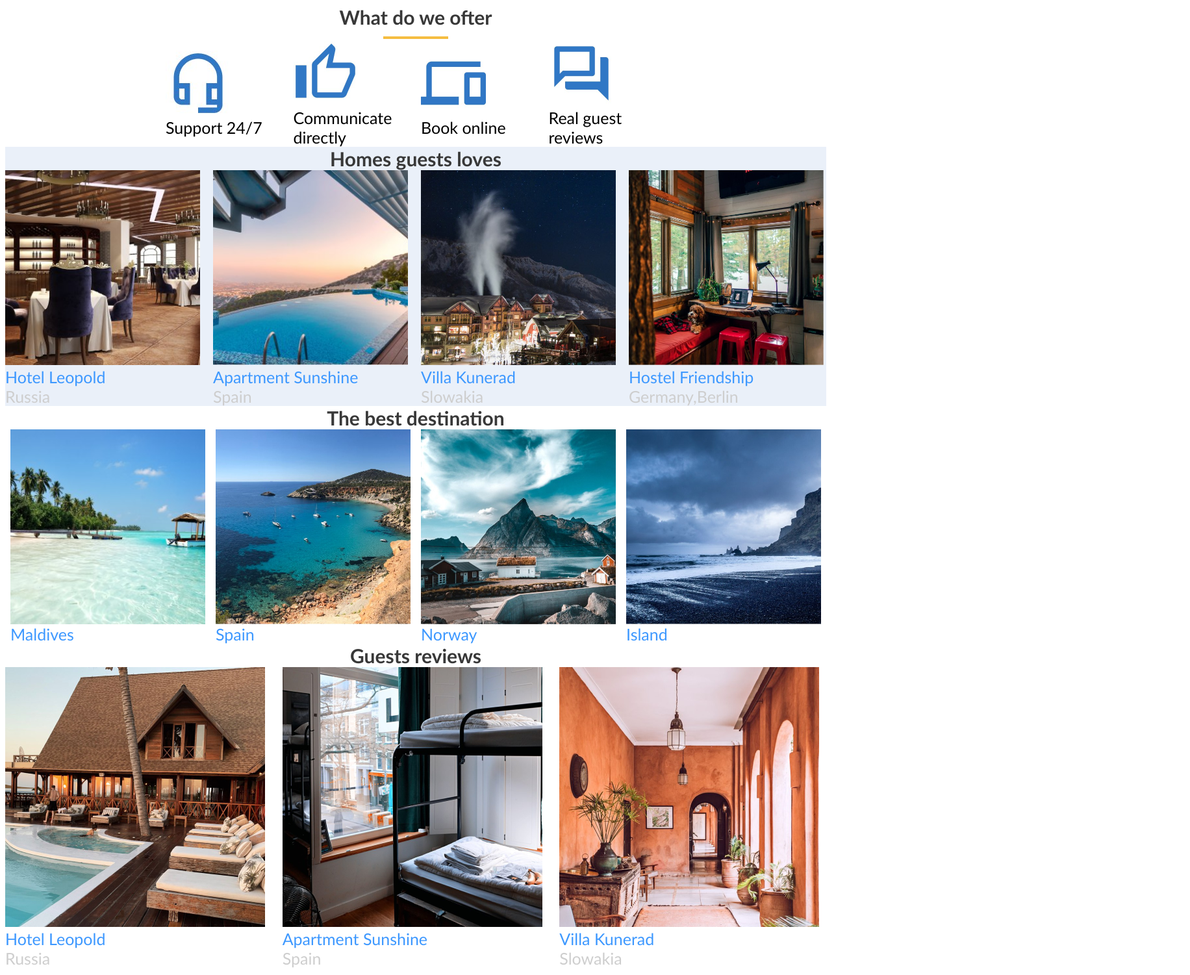
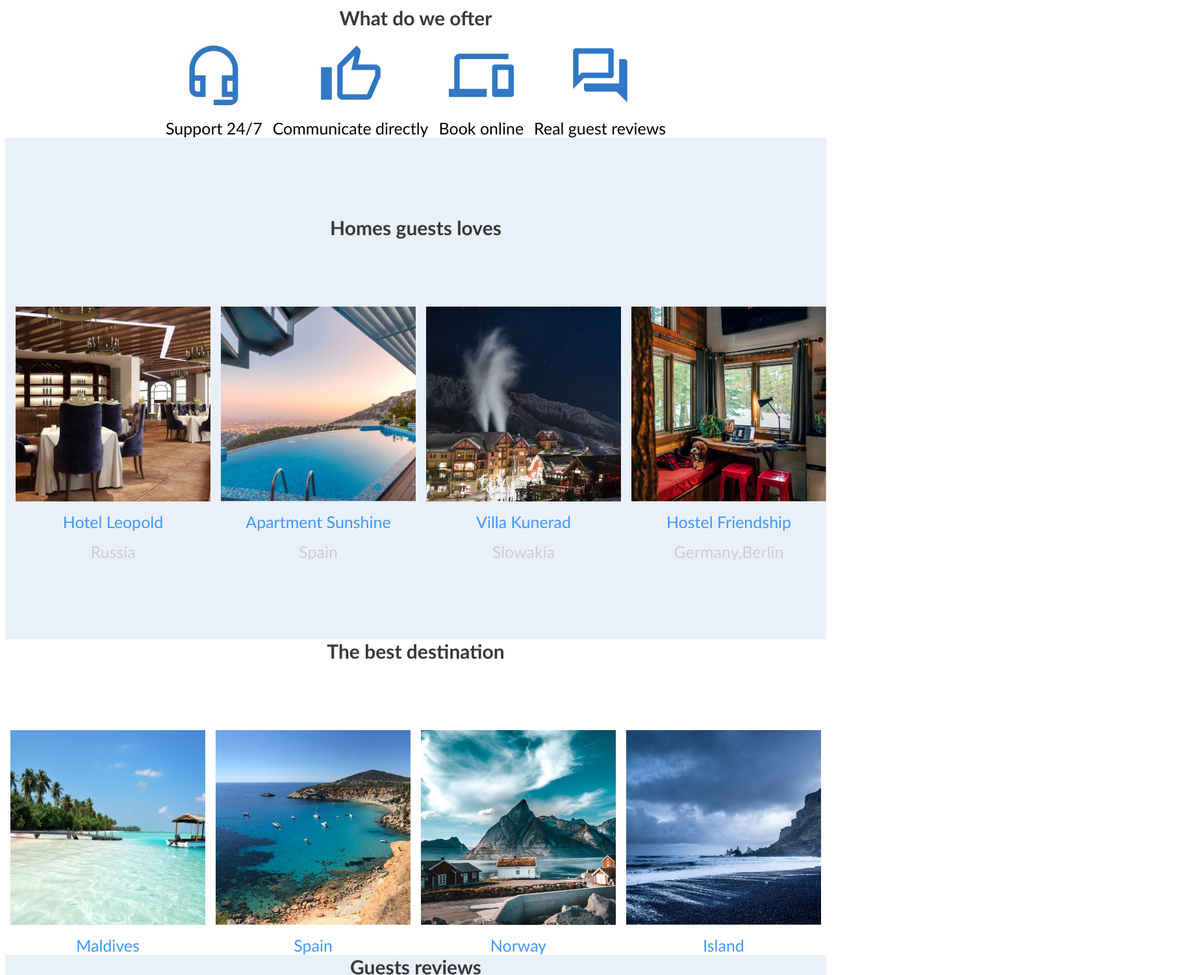
Before and after one commit to sofishkoss/solbeg-html, a website: page index.html in a window 1280 px wide. Shown: the top 1501 px of the page at 65% size, 1832 px wide, since content can reach past the window. Drawn offline with Linux system fonts and the light colour scheme.

Commit message:
15/11/23

```diff
--- a/index.html
+++ b/index.html
@@ -7,33 +7,36 @@
     </head>
     <body>
         <section class="main">
-            <div class="section-title">What do we ofter</div>
-            <div>
-                <img src="assets/image%20(1).png" class="line" />
+            <div class="section-column">
+              <div class="section-title-line">What do we ofter</div>
+              <div class="line"></div>
             </div>
+<!--            <div>-->
+<!--        </div>        <img src="assets/image%20(1).png" class="line" />-->
+<!--            </div>-->
             <div class="section-row">
-                <div class="object 1">
+                <div class="item_small">
                     <img
                         src="assets/photo_5256217390033785094_m.jpg"
                         class="small_picture"
                     />
-                    <div class="icons ">Support 24/7</div>
+                    <div class="icons">Support 24/7</div>
                 </div>
-                <div class="object 2">
+                <div class="item_small">
                     <img
                         src="assets/photo_5256217390033785115_m.jpg"
                         class="small_picture"
                     />
                     <div class="icons">Communicate directly</div>
                 </div>
-                <div class="object 3">
+                <div class="item_small">
                     <img
                         src="assets/photo_5256217390033785114_m.jpg"
                         class="small_picture"
                     />
                     <div class="icons">Book online</div>
                 </div>
-                <div class="object 4">
+                <div class="item_small">
                     <img
                         src="assets/photo_5256217390033785112_m.jpg"
                         class="small_picture"
@@ -42,42 +45,54 @@
                 </div>
             </div>
         </section>
-        <div class="background">
-         <section class="main_background ">
+
+        <section class="background">
+            <div class="container">
                 <div class="section-title">Homes guests loves</div>
                 <div class="section-row">
-                 <div class="object 1">
-                     <img src="assets/10-11-23--1.jpg" class="middle_picture" />
+                    <div class="item_middle">
+                        <img
+                            src="assets/10-11-23--1.jpg"
+                            class="middle_picture"
+                        />
                         <div class="name_picture">Hotel Leopold</div>
                         <div class="text_location">Russia</div>
                     </div>
 
-                 <div class="object 2">
-                     <img src="assets/10-11-23--2.jpg" class="middle_picture" />
+                    <div class="item_middle">
+                        <img
+                            src="assets/10-11-23--2.jpg"
+                            class="middle_picture"
+                        />
                         <div class="name_picture">Apartment Sunshine</div>
                         <div class="text_location">Spain</div>
                     </div>
 
-                 <div class="object 3">
-                     <img src="assets/10-11-23--3.jpg" class="middle_picture" />
+                    <div class="item_middle">
+                        <img
+                            src="assets/10-11-23--3.jpg"
+                            class="middle_picture"
+                        />
                         <div class="name_picture">Villa Kunerad</div>
                         <div class="text_location">Slowakia</div>
                     </div>
 
-                 <div class="object 4">
-                     <img src="assets/10-11-23--4.jpg" class="middle_picture" />
+                    <div class="item_middle">
+                        <img
+                            src="assets/10-11-23--4.jpg"
+                            class="middle_picture"
+                        />
                         <div class="name_picture">Hostel Friendship</div>
                         <div class="text_location">Germany,Berlin</div>
                     </div>
                 </div>
+            </div>
         </section>
-        </div>
+
         <section class="main">
             <div class="section-title">The best destination</div>
-
             <div class="section-row">
-                <div class="object 1">
-                    <div class="container">
+                <div class="item_middle">
                     <img
                         src="assets/photo13.jpg"
                         class="image middle_picture"
@@ -86,12 +101,11 @@
                     <div class="middle">
                         <div class="name_picture">Book now</div>
                     </div>
-                    </div>
+
                     <div class="name_picture">Maldives</div>
                 </div>
 
-                <div class="object 2">
-                    <div class="container">
+                <div class="item_middle">
                     <img
                         src="assets/photo12.jpg"
                         class="image middle_picture"
@@ -102,10 +116,9 @@
                     </div>
                     <div class="name_picture">Spain</div>
                 </div>
-                </div>
 
-                <div class="object 3">
-                    <div class="container">
+                <div class="item_middle">
+
                         <img
                             src="assets/photo11.jpg"
                             class="image middle_picture"
@@ -115,11 +128,10 @@
                             <div class="name_picture">Book now</div>
                         </div>
                         <div class="name_picture">Norway</div>
-                    </div>
+
                 </div>
 
-                <div class="object 4">
-                    <div class="container">
+                <div class="item_middle">
                     <img
                         src="assets/photo10.jpg"
                         class="image middle_picture"
@@ -131,26 +143,25 @@
                     <div class="name_picture">Island</div>
                 </div>
             </div>
-            </div>
         </section>
 
-        <section class="main_background">
+        <section class="background">
             <div class="section-title">Guests reviews</div>
 
             <div class="section-row">
-                <div class="object_max 1">
+                <div class="item_large">
                     <img src="assets/review1.jpg" class="large_picture" />
                     <div class="name_picture">Hotel Leopold</div>
                     <div class="text_location">Russia</div>
                 </div>
 
-                <div class="object_max 2">
+                <div class="item_large">
                     <img src="assets/review2.jpg" class="large_picture" />
                     <div class="name_picture">Apartment Sunshine</div>
                     <div class="text_location">Spain</div>
                 </div>
 
-                <div class="object_max 3">
+                <div class="item_large">
                     <img src="assets/review3.jpg" class="large_picture" />
                     <div class="name_picture">Villa Kunerad</div>
                     <div class="text_location">Slowakia</div>
--- a/styles/index.css
+++ b/styles/index.css
@@ -11,20 +11,17 @@
     margin: auto;
     background-color: white;
 }
-
-.main_background {
+/*!!!!!!*/
+.line {
     display: flex;
     justify-content: center;
     flex-direction: column;
-    /*align-items: center;*/
-    width: 100%;
-    margin: auto;
-    max-width: 1400px;
-}
-
-.line {
+    align-items: center;
     width: 100px;
     height: 4px;
+    color: #F5BD41;
+    border: #F5BD41;
+    border: 2px;
 }
 
 .background {
@@ -37,14 +34,25 @@
     gap: 1px;
 }
 
-.object_max {
-    width: 33%;
-    gap: 1px;
-}
+
 
 .section-title {
     display: flex;
     justify-content: center;
+    align-items: center;
+    width: 100%;
+    padding-bottom: 104px;
+    font-size: 30px;
+    font-weight: 600;
+    color: #383838;
+}
+
+.section-title-line {
+    display: flex;
+    justify-content: center;
+    align-items: center;
+    width: 100%;
+    padding: 1px 560px 1px 560px;
     font-size: 30px;
     font-weight: 600;
     color: #383838;
@@ -62,17 +70,28 @@
 }
 
 .item_small {
-    font-size: 33%;
+    font-size: 20%;
+    display: flex;
+    gap: 16px;
+    flex-direction: column;
+    align-items: center;
 }
 
 .item_middle {
     font-size: 25%;
+    display: flex;
+    gap: 16px;
+    flex-direction: column;
+    align-items: center;
 }
 
 .item_large {
-    font-size: 20%;
+    font-size: 33.3%;
+    display: flex;
+    gap: 16px;
+    flex-direction: column;
+    align-items: center;
 }
-
 
 .text_location {
     font-size: 25px;
@@ -82,6 +101,12 @@
 
 .section-row {
     display: flex;
+    gap: 16px;
+    align-items: center;
+}
+.section-column {
+    display: flex;
+    flex-direction: column;
     gap: 16px;
     align-items: center;
 }
@@ -120,14 +145,23 @@
     text-align: center;
 }
 
-.container:hover .image {
+.items:hover .image {
     opacity: 0.3;
 }
 
-.container:hover .middle {
+.items:hover .middle {
     opacity: 1;
 }
-.container {
+
+.items {
     position: relative;
     width: 50%;
 }
+
+.container {
+    display: flex;
+    flex-direction: column;
+    padding: 120px 16px;
+    margin: 0 auto;
+    max-width: 1240px;
+}
```
Also changed, not shown: styles/index.html (+29 -8 lines). Lines whose indentation alone changed are shown as unchanged.
